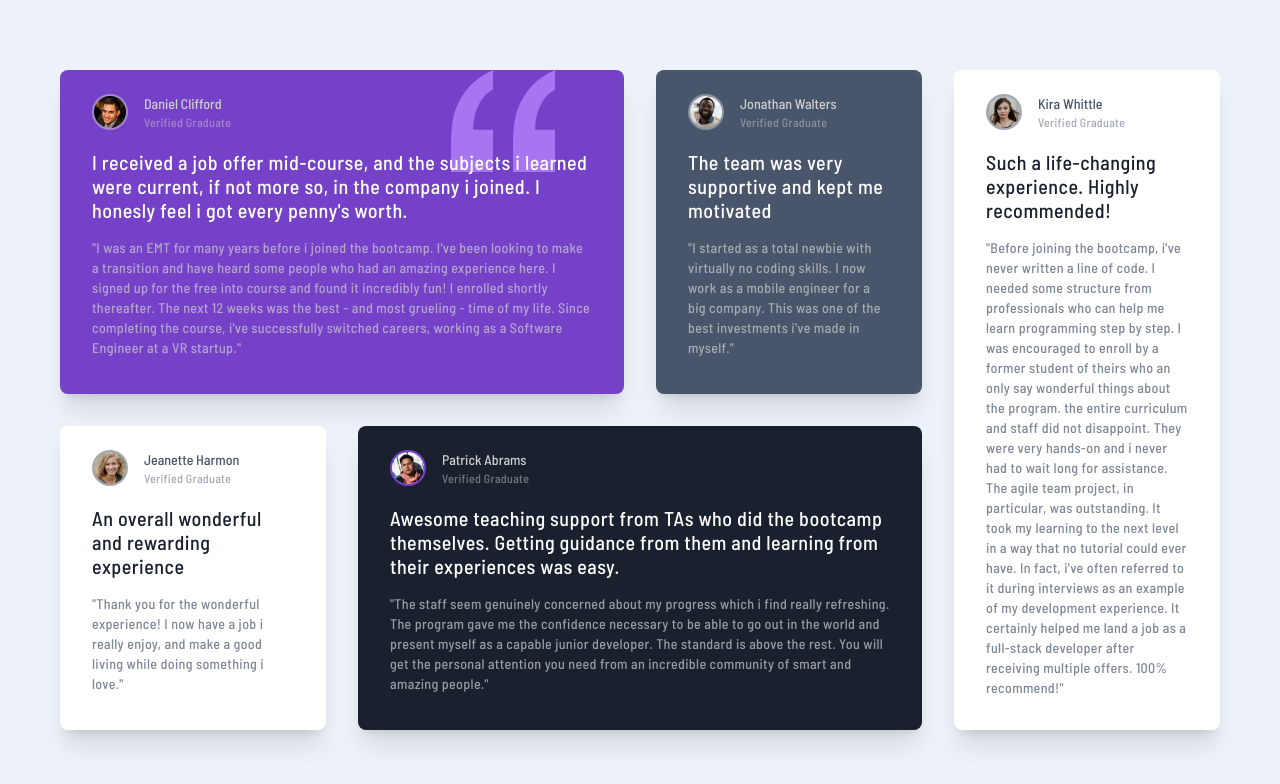
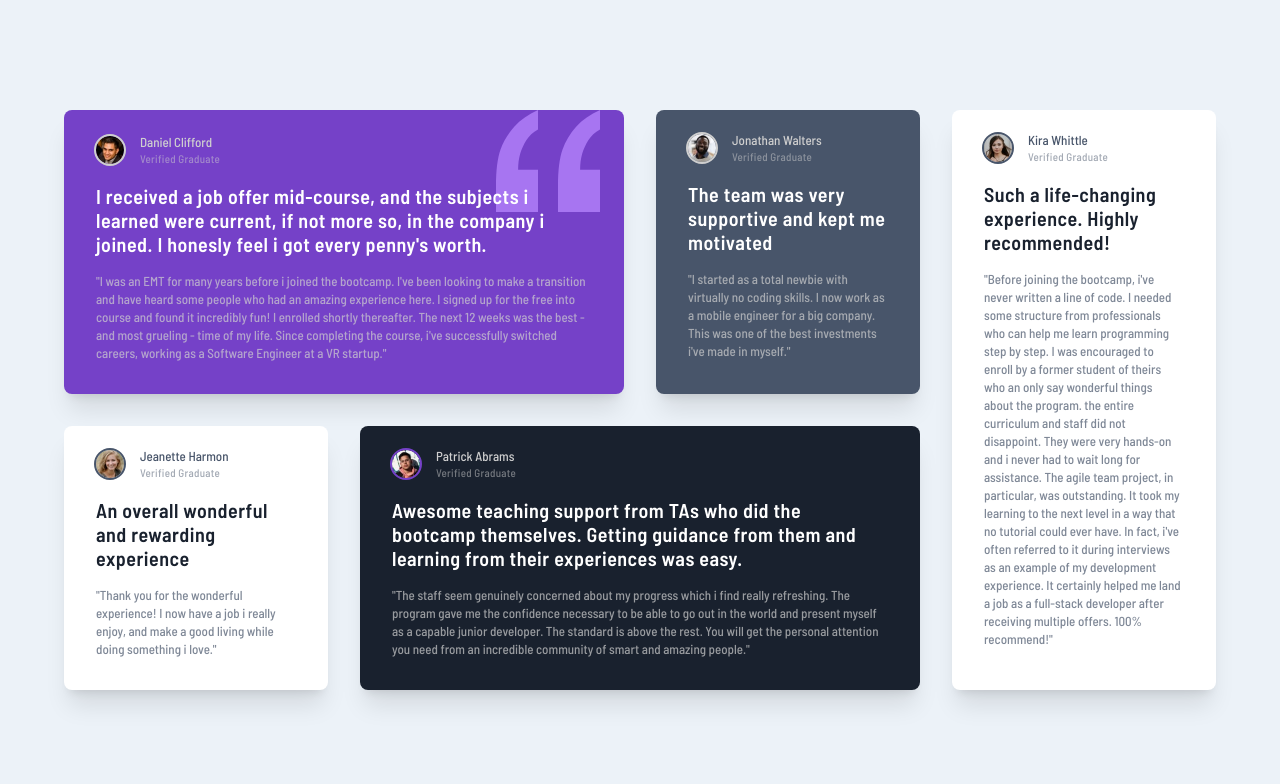
Before and after one commit to john-mirage/testimonials-grid-section, a website built with Vite: page index.html in a window 1280 px wide. Built offline with nearby package versions, Linux system fonts and the light colour scheme.

Commit message:
fix: fix styles to follow design

```diff
--- a/index.html
+++ b/index.html
@@ -12,86 +12,71 @@
     </head>
 
     <body class="bg-light-grayish-blue flex flex-col justify-center items-center min-h-screen">
-        <main class="container grid grid-cols-1 md:grid-cols-2 lg:grid-cols-3 xl:grid-cols-4 gap-6 lg:gap-8 px-5 py-16">
+        <main class="container grid grid-cols-1 md:grid-cols-2 lg:grid-cols-3 xl:grid-cols-4 gap-6 lg:gap-8 px-6 py-[4.375rem]">
 
             <!-- Daniel Clifford -->
-            <section class="bg-moderate-violet px-8 pt-6 pb-8 rounded-lg shadow-xl bg-quotation-mark bg-no-repeat bg-[right_15%_top] md:col-span-2 xl:order-1">
+            <section class="bg-moderate-violet px-8 pt-[1.625rem] pb-8 rounded-lg shadow-xl bg-quotation-mark bg-no-repeat bg-[right_24px_top] md:col-span-2 xl:order-1">
                 <div class="flex flex-row mb-5">
-                    <div class="w-9 h-9 rounded-full p-0.5 overflow-hidden mr-4 relative">
-                        <img class=" relative z-20 w-full h-full rounded-full" src="src/assets/images/image-daniel.jpg" alt="Daniel Clifford profile picture">
-                        <div class="absolute z-10 top-0 left-0 w-full h-full bg-light-gray opacity-50"></div>
-                    </div>
+                    <img class="w-7 h-7 rounded-full outline outline-2 outline-light-gray mr-4" src="src/assets/images/image-daniel.jpg" alt="Daniel Clifford profile picture">
                     <div class="flex flex-col justify-between items-start">
-                        <h3 class="text-light-gray text-sm font-medium">Daniel Clifford</h3>
-                        <p class="text-light-gray opacity-50 text-xs tracking-wide font-normal">Verified Graduate</p>
+                        <h3 class="text-light-gray text-[0.8125rem] leading-none font-medium">Daniel Clifford</h3>
+                        <p class="text-light-gray opacity-50 text-[0.6875rem] leading-none tracking-wide font-normal">Verified Graduate</p>
                     </div>
                 </div>
-                <h2 class="text-white text-xl font-medium leading-6 tracking-wide mb-4">I received a job offer mid-course, and the subjects i learned were current, if not more so, in the company i joined. I honesly feel i got every penny's worth.</h2>
-                <p class="text-light-gray opacity-70 text-sm font-normal tracking-wide leading-5">"I was an EMT for many years before i joined the bootcamp. I've been looking to make a transition and have heard some people who had an amazing experience here. I signed up for the free into course and found it incredibly fun! I enrolled shortly thereafter. The next 12 weeks was the best - and most grueling - time of my life. Since completing the course, i've successfully switched careers, working as a Software Engineer at a VR startup."</p>
+                <h2 class="text-white text-xl font-semibold leading-6 tracking-wide mb-4">I received a job offer mid-course, and the subjects i learned were current, if not more so, in the company i joined. I honesly feel i got every penny's worth.</h2>
+                <p class="text-light-gray opacity-70 text-[0.8125rem] font-medium leading-[1.125rem]">"I was an EMT for many years before i joined the bootcamp. I've been looking to make a transition and have heard some people who had an amazing experience here. I signed up for the free into course and found it incredibly fun! I enrolled shortly thereafter. The next 12 weeks was the best - and most grueling - time of my life. Since completing the course, i've successfully switched careers, working as a Software Engineer at a VR startup."</p>
             </section>
 
             <!-- Jonathan Walters -->
             <section class="bg-very-dark-grayish-blue px-8 pt-6 pb-8 rounded-lg shadow-xl xl:order-2">
                 <div class="flex flex-row mb-5">
-                    <div class="w-9 h-9 rounded-full p-0.5 overflow-hidden mr-4 relative">
-                        <img class=" relative z-20 w-full h-full rounded-full" src="src/assets/images/image-jonathan.jpg" alt="Jonathan Walters profile picture">
-                        <div class="absolute z-10 top-0 left-0 w-full h-full bg-light-gray opacity-50"></div>
-                    </div>
+                    <img class="w-7 h-7 rounded-full outline outline-2 outline-light-gray mr-4" src="src/assets/images/image-jonathan.jpg" alt="Jonathan Walters profile picture">
                     <div class="flex flex-col justify-between items-start">
-                        <h3 class="text-light-gray text-sm font-medium">Jonathan Walters</h3>
-                        <p class="text-light-gray opacity-50 text-xs tracking-wide font-normal">Verified Graduate</p>
+                        <h3 class="text-light-gray text-[0.8125rem] leading-none font-medium">Jonathan Walters</h3>
+                        <p class="text-light-gray opacity-50 text-[0.6875rem] leading-none tracking-wide font-normal">Verified Graduate</p>
                     </div>
                 </div>
-                <h2 class="text-white text-xl font-medium leading-6 tracking-wide mb-4">The team was very supportive and kept me motivated</h2>
-                <p class="text-light-gray opacity-70 text-sm font-normal tracking-wide leading-5">"I started as a total newbie with virtually no coding skills. I now work as a mobile engineer for a big company. This was one of the best investments i've made in myself."</p>
+                <h2 class="text-white text-xl font-semibold leading-6 tracking-wide mb-4">The team was very supportive and kept me motivated</h2>
+                <p class="text-light-gray opacity-70 text-[0.8125rem] font-medium leading-[1.125rem]">"I started as a total newbie with virtually no coding skills. I now work as a mobile engineer for a big company. This was one of the best investments i've made in myself."</p>
             </section>
 
             <!-- Jeanette Harmon -->
             <section class="bg-white px-8 pt-6 pb-8 rounded-lg shadow-xl xl:order-4">
                 <div class="flex flex-row mb-5">
-                    <div class="w-9 h-9 rounded-full p-0.5 overflow-hidden mr-4 relative">
-                        <img class=" relative z-20 w-full h-full rounded-full" src="src/assets/images/image-jeanette.jpg" alt="Jeanette Harmon profile picture">
-                        <div class="absolute z-10 top-0 left-0 w-full h-full bg-very-dark-grayish-blue opacity-50"></div>
-                    </div>
+                    <img class="w-7 h-7 rounded-full outline outline-2 outline-very-dark-grayish-blue mr-4" src="src/assets/images/image-jeanette.jpg" alt="Jeanette Harmon profile picture">
                     <div class="flex flex-col justify-between items-start">
-                        <h3 class="text-very-dark-grayish-blue text-sm font-medium">Jeanette Harmon</h3>
-                        <p class="text-very-dark-grayish-blue opacity-50 text-xs tracking-wide font-normal">Verified Graduate</p>
+                        <h3 class="text-very-dark-grayish-blue text-[0.8125rem] leading-none font-medium">Jeanette Harmon</h3>
+                        <p class="text-very-dark-grayish-blue opacity-50 text-[0.6875rem] leading-none tracking-wide font-normal">Verified Graduate</p>
                     </div>
                 </div>
-                <h2 class="text-very-dark-blackish-blue text-xl font-medium leading-6 tracking-wide mb-4">An overall wonderful and rewarding experience</h2>
-                <p class="text-very-dark-grayish-blue opacity-70 text-sm font-normal tracking-wide leading-5">"Thank you for the wonderful experience! I now have a job i really enjoy, and make a good living while doing something i love."</p>
+                <h2 class="text-very-dark-blackish-blue text-xl font-semibold leading-6 tracking-wide mb-4">An overall wonderful and rewarding experience</h2>
+                <p class="text-very-dark-grayish-blue opacity-70 text-[0.8125rem] font-medium leading-[1.125rem]">"Thank you for the wonderful experience! I now have a job i really enjoy, and make a good living while doing something i love."</p>
             </section>
 
             <!-- Patrick Abrams -->
             <section class="bg-very-dark-blackish-blue px-8 pt-6 pb-8 rounded-lg shadow-xl md:col-span-2 xl:order-5">
                 <div class="flex flex-row mb-5">
-                    <div class="w-9 h-9 rounded-full p-0.5 overflow-hidden mr-4 relative">
-                        <img class=" relative z-20 w-full h-full rounded-full" src="src/assets/images/image-patrick.jpg" alt="Patrick Abrams profile picture">
-                        <div class="absolute z-10 top-0 left-0 w-full h-full bg-moderate-violet"></div>
-                    </div>
+                    <img class="w-7 h-7 rounded-full outline outline-2 outline-moderate-violet mr-4" src="src/assets/images/image-patrick.jpg" alt="Patrick Abrams profile picture">
                     <div class="flex flex-col justify-between items-start">
-                        <h3 class="text-light-gray text-sm font-medium">Patrick Abrams</h3>
-                        <p class="text-light-gray opacity-50 text-xs tracking-wide font-normal">Verified Graduate</p>
+                        <h3 class="text-light-gray text-[0.8125rem] leading-none font-medium">Patrick Abrams</h3>
+                        <p class="text-light-gray opacity-50 text-[0.6875rem] leading-none tracking-wide font-normal">Verified Graduate</p>
                     </div>
                 </div>
-                <h2 class="text-white text-xl font-medium leading-6 tracking-wide mb-4">Awesome teaching support from TAs who did the bootcamp themselves. Getting guidance from them and learning from their experiences was easy.</h2>
-                <p class="text-light-gray opacity-70 text-sm font-normal tracking-wide leading-5">"The staff seem genuinely concerned about my progress which i find really refreshing. The program gave me the confidence necessary to be able to go out in the world and present myself as a capable junior developer. The standard is above the rest. You will get the personal attention you need from an incredible community of smart and amazing people."</p>
+                <h2 class="text-white text-xl font-semibold leading-6 tracking-wide mb-4">Awesome teaching support from TAs who did the bootcamp themselves. Getting guidance from them and learning from their experiences was easy.</h2>
+                <p class="text-light-gray opacity-70 text-[0.8125rem] font-medium leading-[1.125rem]">"The staff seem genuinely concerned about my progress which i find really refreshing. The program gave me the confidence necessary to be able to go out in the world and present myself as a capable junior developer. The standard is above the rest. You will get the personal attention you need from an incredible community of smart and amazing people."</p>
             </section>
 
             <!-- Kira Whittle -->
             <section class="bg-white px-8 pt-6 pb-8 rounded-lg shadow-xl md:col-span-2 xl:order-3 xl:row-span-2 xl:col-span-1">
                 <div class="flex flex-row mb-5">
-                    <div class="w-9 h-9 rounded-full p-0.5 overflow-hidden mr-4 relative">
-                        <img class=" relative z-20 w-full h-full rounded-full" src="src/assets/images/image-kira.jpg" alt="Kira Whittle profile picture">
-                        <div class="absolute z-10 top-0 left-0 w-full h-full bg-very-dark-grayish-blue opacity-50"></div>
-                    </div>
+                    <img class="w-7 h-7 rounded-full outline outline-2 outline-very-dark-grayish-blue mr-4" src="src/assets/images/image-kira.jpg" alt="Kira Whittle profile picture">
                     <div class="flex flex-col justify-between items-start">
-                        <h3 class="text-very-dark-grayish-blue text-sm font-medium">Kira Whittle</h3>
-                        <p class="text-very-dark-grayish-blue opacity-50 text-xs tracking-wide font-normal">Verified Graduate</p>
+                        <h3 class="text-very-dark-grayish-blue text-[0.8125rem] leading-none font-medium">Kira Whittle</h3>
+                        <p class="text-very-dark-grayish-blue opacity-50 text-[0.6875rem] leading-none tracking-wide font-normal">Verified Graduate</p>
                     </div>
                 </div>
-                <h2 class="text-very-dark-blackish-blue text-xl font-medium leading-6 tracking-wide mb-4">Such a life-changing experience. Highly recommended!</h2>
-                <p class="text-very-dark-grayish-blue opacity-70 text-sm font-normal tracking-wide leading-5">"Before joining the bootcamp, i've never written a line of code. I needed some structure from professionals who can help me learn programming step by step. I was encouraged to enroll by a former student of theirs who an only say wonderful things about the program. the entire curriculum and staff did not disappoint. They were very hands-on and i never had to wait long for assistance. The agile team project, in particular, was outstanding. It took my learning to the next level in a way that no tutorial could ever have. In fact, i've often referred to it during interviews as an example of my development experience. It certainly helped me land a job as a full-stack developer after receiving multiple offers. 100% recommend!"</p>
+                <h2 class="text-very-dark-blackish-blue text-xl font-semibold leading-6 tracking-wide mb-4">Such a life-changing experience. Highly recommended!</h2>
+                <p class="text-very-dark-grayish-blue opacity-70 text-[0.8125rem] font-medium leading-[1.125rem]">"Before joining the bootcamp, i've never written a line of code. I needed some structure from professionals who can help me learn programming step by step. I was encouraged to enroll by a former student of theirs who an only say wonderful things about the program. the entire curriculum and staff did not disappoint. They were very hands-on and i never had to wait long for assistance. The agile team project, in particular, was outstanding. It took my learning to the next level in a way that no tutorial could ever have. In fact, i've often referred to it during interviews as an example of my development experience. It certainly helped me land a job as a full-stack developer after receiving multiple offers. 100% recommend!"</p>
             </section>
         </main>
         <script type="module" src="/src/main.ts"></script>
```
